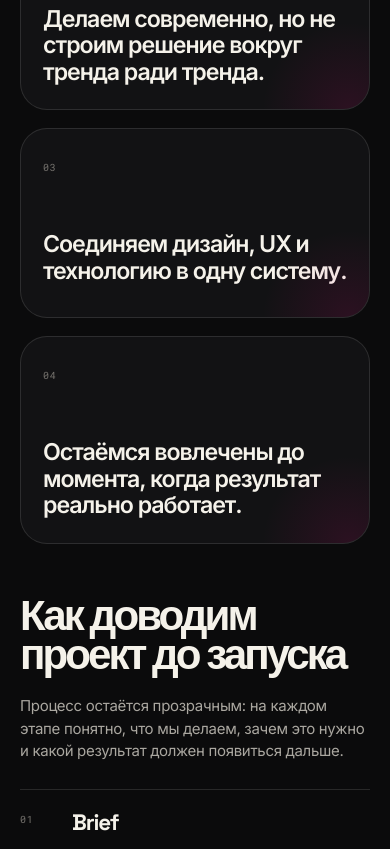
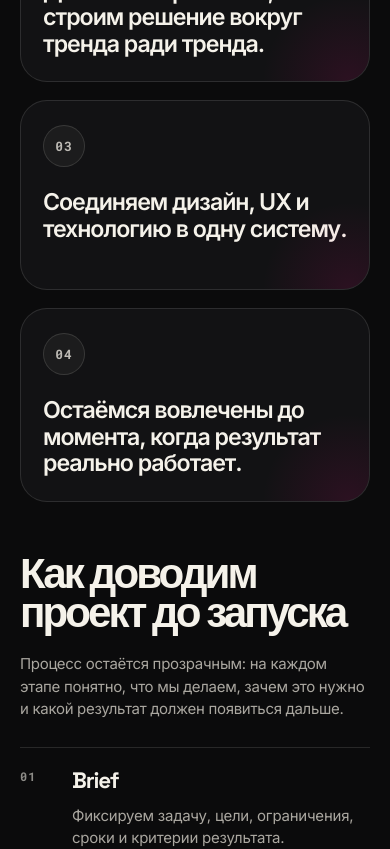
Before and after one commit to AlexMadibaev/MadibaevStudio, a Next.js app in the folder mgs-next/: page /about in a window 390 px wide. Shown: the part 2760-3609 px from the top of the page. Built offline with nearby package versions, Linux system fonts and the light colour scheme; no server answers.

Commit message:
Improve About principle number visibility

```diff
--- a/mgs-next/components/mgs-about-page.module.css
+++ b/mgs-next/components/mgs-about-page.module.css
@@ -196,17 +196,37 @@
   pointer-events: none;
 }
 
-.principle span,
+.principle span {
+  display: inline-flex;
+  align-items: center;
+  justify-content: center;
+  width: fit-content;
+  min-width: 46px;
+  height: 46px;
+  padding: 0 12px;
+  border: 1px solid rgba(245, 242, 234, .13);
+  border-radius: 999px;
+  color: rgba(245, 242, 234, .74);
+  background: rgba(245, 242, 234, .045);
+  font-family: var(--font-dm-mono), ui-monospace, monospace;
+  font-size: 14px;
+  font-weight: 700;
+  letter-spacing: .07em;
+  line-height: 1;
+}
+
 .processItem > span {
-  color: var(--mgs-dim);
+  color: rgba(245, 242, 234, .56);
   font-family: var(--font-dm-mono), ui-monospace, monospace;
-  font-size: 10px;
+  font-size: 12px;
+  font-weight: 700;
   letter-spacing: .08em;
+  line-height: 1;
 }
 
 .principle p {
   max-width: 470px;
-  margin: 78px 0 0;
+  margin: 30px 0 0;
   color: var(--mgs-text);
   font-size: clamp(1.35rem, 2.2vw, 2rem);
   font-weight: 590;
@@ -432,8 +452,15 @@
     border-radius: 27px;
   }
 
+  .principle span {
+    min-width: 42px;
+    height: 42px;
+    padding: 0 10px;
+    font-size: 13px;
+  }
+
   .principle p {
-    margin-top: 54px;
+    margin-top: 22px;
     font-size: 1.45rem;
   }
 
```
